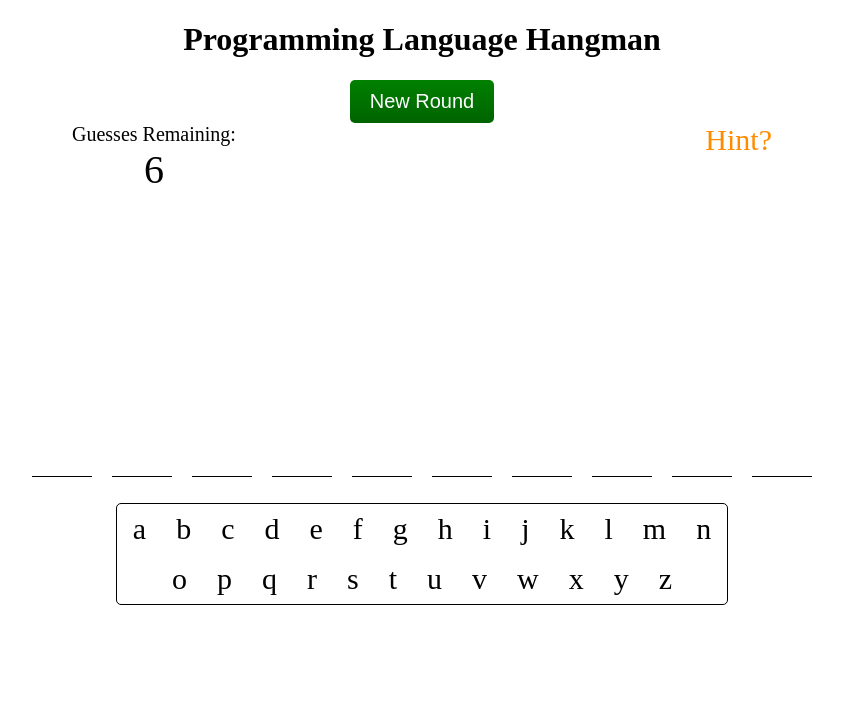
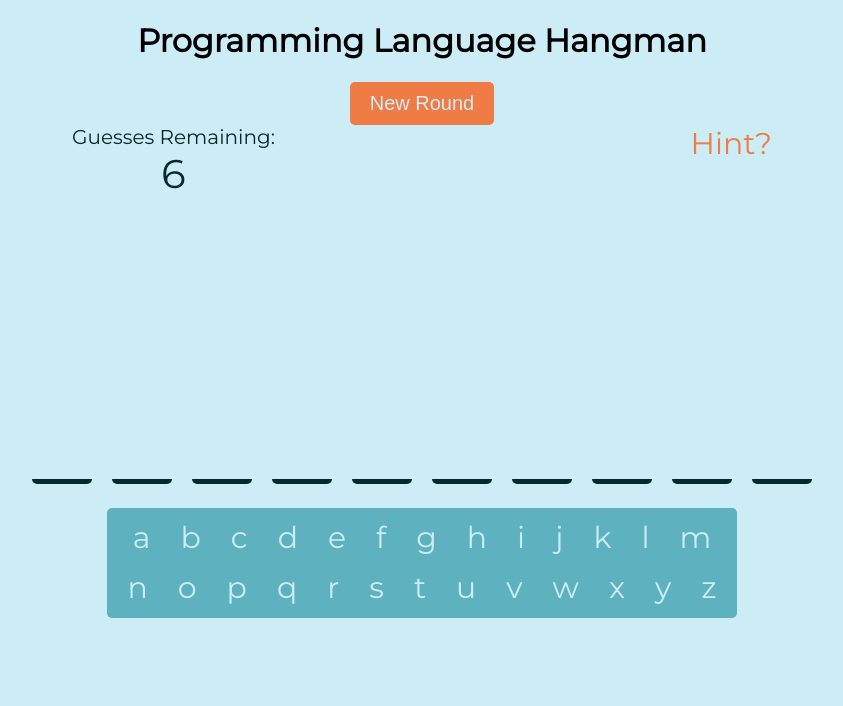
Before and after one commit to rubinj30/hangman-jquery, a plain HTML site: page index.html in a window 1280 px wide. Shown: the whole page, without its empty margins (218-1061 px from the left). Drawn offline with nearby package versions, Linux system fonts and the light colour scheme.

Commit message:
changed color scheme and font

```diff
--- a/index.html
+++ b/index.html
@@ -6,6 +6,7 @@
     <meta http-equiv="X-UA-Compatible" content="IE=edge">
     <title>Hangman</title>
     <meta name="viewport" content="width=device-width, initial-scale=1">
+    <link href="https://fonts.googleapis.com/css?family=Montserrat" rel="stylesheet">
     <link rel="stylesheet" type="text/css" media="screen" href="style.css" />
 </head>
 
--- a/style.css
+++ b/style.css
@@ -1,3 +1,8 @@
+body {
+    background: #CDEDF6;
+    font-family: 'Montserrat', sans-serif;
+}
+
 h1 {
     text-align: center;
 }
@@ -7,6 +12,7 @@ main {
     flex-direction: column;
     justify-content: center;
     align-items: center;
+    color: #042A2B;
 }
 
 .top-section {
@@ -38,26 +44,30 @@ main {
     margin: 10px;
     height: 15px;
     width: 20px;
-    border-bottom: 1px solid black;
-    color: green;
+    border-bottom: 5px solid #042A2B;
+    border-radius: 5px;
+    color: #042A2B;
+    text-align: center;
 }
 
 .alphabet-container {
     border-radius: 5px;
-    border: 1px solid black;
     height: 100px;
-    width: 610px;
+    width: 620px;
+    padding: 5px;
     display: flex;
     flex-wrap: wrap;
     justify-content: center;
     align-items: center;
+    background-color: #5EB1BF;
+    color: #CDEDF6;
 }
 
 .incorrect-guesses {
     border-radius: 5px;
     height: 75px;
     display: flex;
-    color: red;
+    color: #D84727;
     justify-content: center;
     align-items: center;
     font-size: 30px;
@@ -84,6 +94,8 @@ main {
     background-color: green;
     color: white;
     transition: .2s;
+    color: #5EB1BF;
+    background-color: #CDEDF6;
 }
 
 .remaining-guesses-container {
@@ -97,7 +109,7 @@ main {
 .hint-container {
     /* height: 100px; */
     font-size: 30px;
-    color: darkorange;
+    color: #EF7B45;
 }
 
 .hint-given {
@@ -105,28 +117,23 @@ main {
 }
 
 #last-guess {
-    color: red;
+    color: #D84727;
     text-align: center;
 }
 
 .reset-btn {
-        background: green;
-        background-image: -webkit-linear-gradient(top, green, darkgreen);
-        background-image: -moz-linear-gradient(top, green, darkgreen);
-        background-image: -ms-linear-gradient(top, green, darkgreen);
-        background-image: -o-linear-gradient(top, green, darkgreen);
-        background-image: linear-gradient(to bottom, green, darkgreen);
+        background: #EF7B45;
         -webkit-border-radius: 5;
         -moz-border-radius: 5;
         border-radius: 5px;
         font-family: Arial;
-        color: #ffffff;
+        color: #CDEDF6;
         font-size: 20px;
         padding: 10px 20px 10px 20px;
         text-decoration: none;
 }
 
 .reset-btn:hover {
-    background: darkgreen;
+    background: #D84727;
     text-decoration: none;
 }
```
